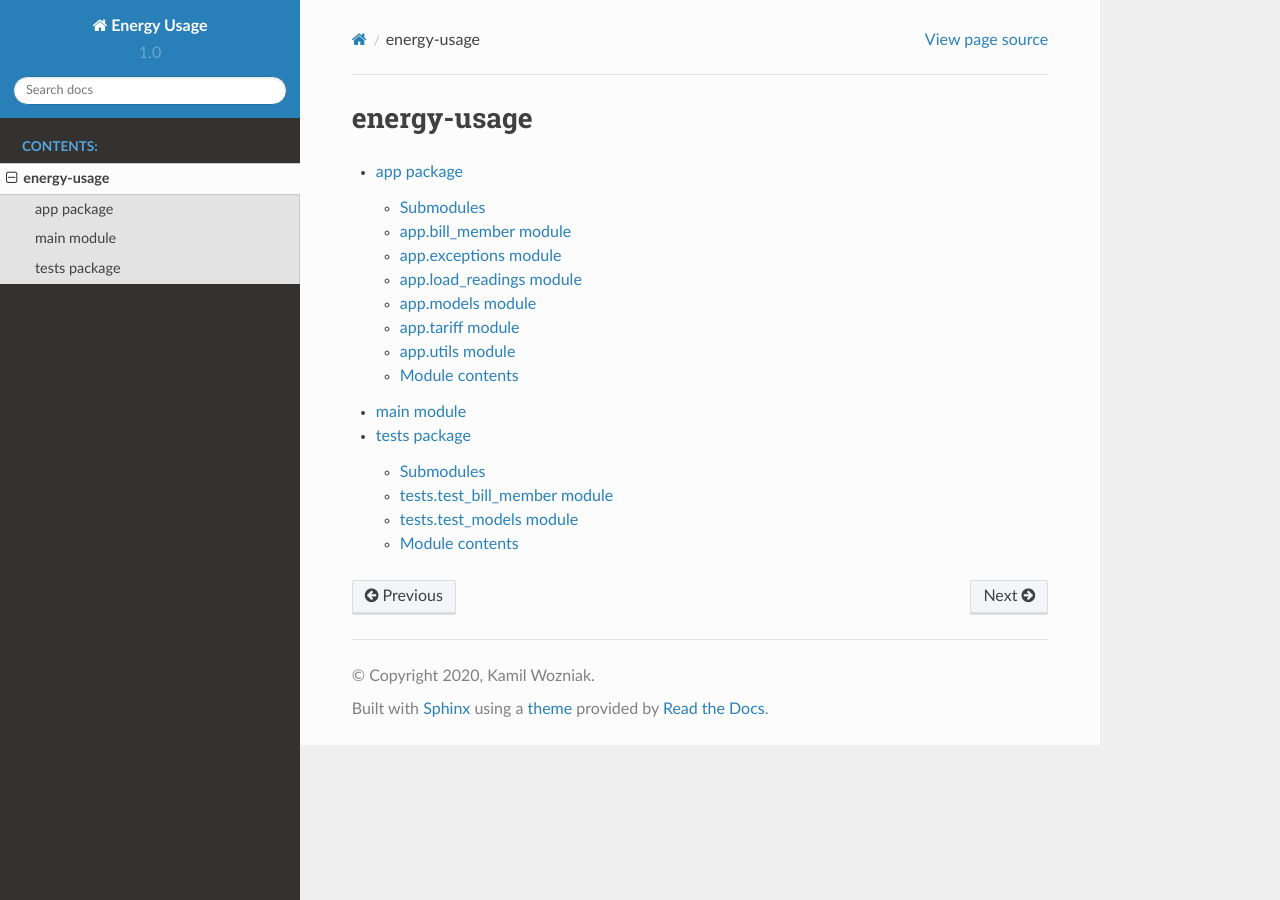
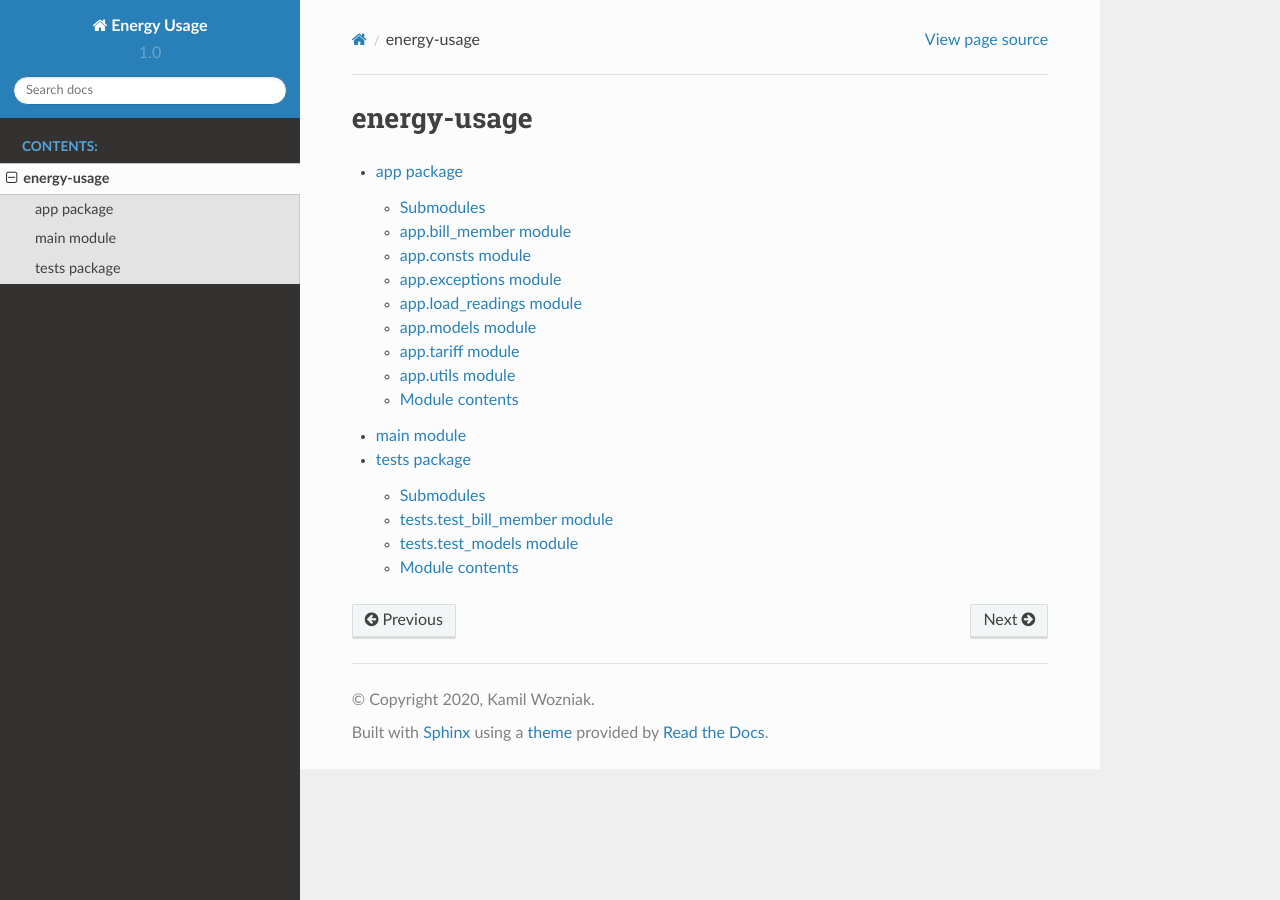
Before and after one commit to KamilWo/energy-usage, a Sphinx documentation site: the page built from docs/modules.rst, in a window 1280 px wide. Built offline with Sphinx 7.4.7 and the Read the Docs theme 2.0.0, drawn with Linux system fonts in a browser that asks for light colours.

Commit message:
Regenerated documentation

```diff
--- a/docs/app.rst
+++ b/docs/app.rst
@@ -8,6 +8,14 @@
 -----------------------
 
 .. automodule:: app.bill_member
+   :members:
+   :undoc-members:
+   :show-inheritance:
+
+app.consts module
+-----------------
+
+.. automodule:: app.consts
    :members:
    :undoc-members:
    :show-inheritance:
```
